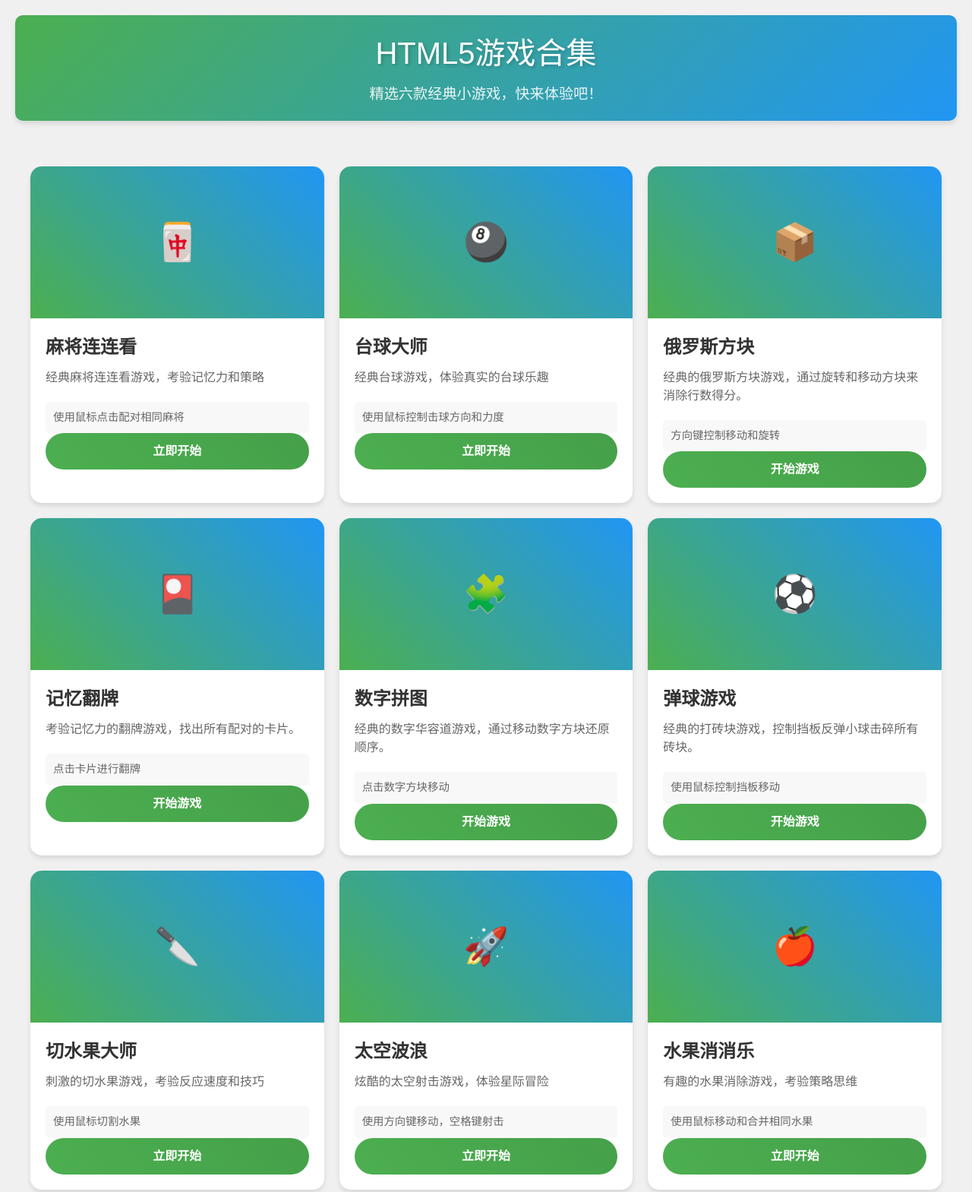
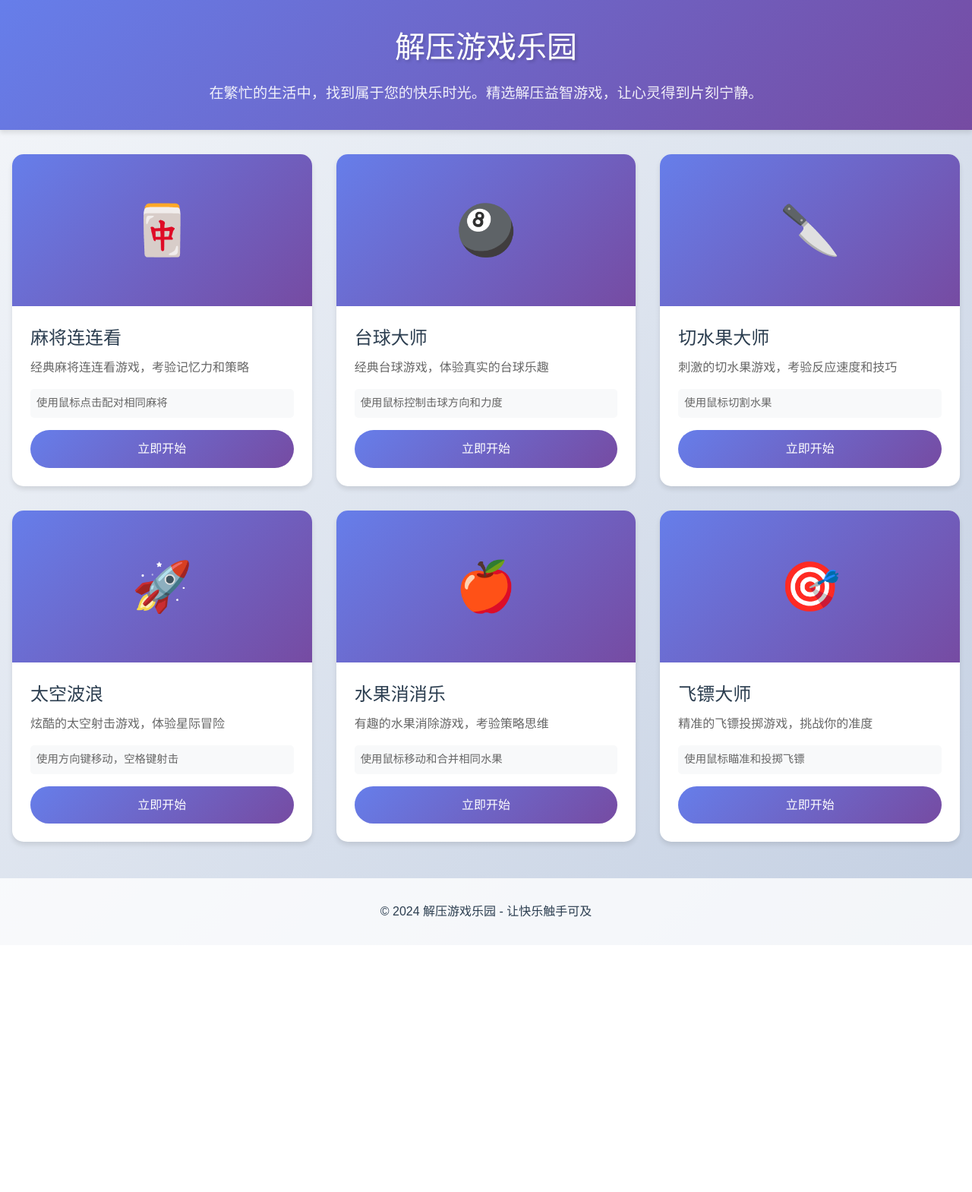
Before and after one commit to 7027886/monstersurvivorsclub.top, a plain HTML site: page index.html in a window 1280 px wide. Shown: the top 1569 px of the page at 76% size. After the commit the page ends 1244 px from the top, so only its background shows below. Drawn offline with nearby package versions, Linux system fonts and the light colour scheme.

Commit message:
Add files via upload
优化网站布局和文案，移除俄罗斯方块游戏"

```diff
--- a/index.html
+++ b/index.html
@@ -11,8 +11,8 @@
         gtag('js', new Date());
         gtag('config', 'G-GRNEMQ0MSS');
     </script>
-    <title>HTML5游戏合集 - 经典小游戏</title>
-    <meta name="description" content="免费在线游戏平台，提供多种类型的HTML5游戏，包括动作、益智、射击等多种游戏类型。">
+    <title>解压游戏乐园 - 让快乐触手可及</title>
+    <meta name="description" content="精选解压益智游戏，让您在繁忙之余找到片刻宁静。简单有趣的游戏，带来轻松愉悦的体验。">
     <meta property="og:title" content="在线游戏平台 - 免费HTML5游戏集合">
     <meta property="og:description" content="免费在线游戏平台，提供多种类型的HTML5游戏，包括动作、益智、射击等多种游戏类型。">
     <meta property="og:type" content="website">
@@ -33,126 +33,150 @@
         }
     </script>
     <style>
+        * {
+            margin: 0;
+            padding: 0;
+            box-sizing: border-box;
+            font-family: 'Microsoft YaHei', sans-serif;
+        }
+
         body {
-            font-family: Arial, sans-serif;
-            margin: 0;
-            padding: 20px;
-            background-color: #f0f0f0;
-            color: #333;
+            background: linear-gradient(135deg, #f5f7fa 0%, #c3cfe2 100%);
+            min-height: 100vh;
+            color: #2c3e50;
         }
+
+        .header {
+            background: linear-gradient(135deg, #667eea 0%, #764ba2 100%);
+            color: white;
+            padding: 2rem 1rem;
+            text-align: center;
+            box-shadow: 0 4px 6px rgba(0, 0, 0, 0.1);
+        }
+
+        .header h1 {
+            font-size: 2.5rem;
+            margin-bottom: 1rem;
+            text-shadow: 2px 2px 4px rgba(0, 0, 0, 0.2);
+        }
+
+        .header p {
+            font-size: 1.2rem;
+            opacity: 0.9;
+            max-width: 800px;
+            margin: 0 auto;
+            line-height: 1.6;
+        }
+
         .container {
             max-width: 1200px;
-            margin: 0 auto;
+            margin: 2rem auto;
+            padding: 0 1rem;
         }
-        .header {
-            text-align: center;
-            margin-bottom: 40px;
-            padding: 20px;
-            background: linear-gradient(135deg, #4CAF50, #2196F3);
-            border-radius: 10px;
-            color: white;
-            box-shadow: 0 4px 6px rgba(0, 0, 0, 0.1);
-        }
-        .header h1 {
-            font-size: 2.5em;
-            margin: 0;
-            text-shadow: 2px 2px 4px rgba(0, 0, 0, 0.2);
-        }
-        .header p {
-            font-size: 1.2em;
-            margin: 10px 0 0 0;
-            opacity: 0.9;
-        }
+
         .game-grid {
             display: grid;
-            grid-template-columns: repeat(auto-fit, minmax(300px, 1fr));
-            gap: 20px;
-            padding: 20px;
+            grid-template-columns: repeat(3, 1fr);
+            gap: 2rem;
+            margin-top: 2rem;
         }
+
         .game-card {
             background: white;
             border-radius: 15px;
+            overflow: hidden;
             box-shadow: 0 4px 6px rgba(0, 0, 0, 0.1);
-            overflow: hidden;
-            transition: all 0.3s ease;
-            position: relative;
+            transition: transform 0.3s ease, box-shadow 0.3s ease;
+            display: flex;
+            flex-direction: column;
         }
+
         .game-card:hover {
             transform: translateY(-5px);
-            box-shadow: 0 8px 12px rgba(0, 0, 0, 0.15);
+            box-shadow: 0 8px 15px rgba(0, 0, 0, 0.2);
         }
+
         .game-image {
             width: 100%;
             height: 200px;
-            object-fit: cover;
-            background: linear-gradient(45deg, #4CAF50, #2196F3);
+            background: linear-gradient(135deg, #667eea 0%, #764ba2 100%);
             display: flex;
             align-items: center;
             justify-content: center;
-            font-size: 48px;
+            font-size: 4rem;
             color: white;
         }
+
         .game-info {
-            padding: 20px;
+            padding: 1.5rem;
+            flex-grow: 1;
         }
+
         .game-title {
-            font-size: 1.5em;
-            color: #333;
-            margin: 0 0 10px 0;
-            font-weight: bold;
+            font-size: 1.5rem;
+            margin-bottom: 0.5rem;
+            color: #2c3e50;
         }
+
         .game-description {
             color: #666;
-            margin-bottom: 20px;
-            line-height: 1.5;
+            margin-bottom: 1rem;
+            line-height: 1.6;
         }
+
+        .game-controls {
+            color: #666;
+            font-size: 0.9rem;
+            margin-bottom: 1rem;
+            padding: 0.5rem;
+            background: #f8f9fa;
+            border-radius: 5px;
+        }
+
         .play-button {
             display: inline-block;
-            padding: 12px 24px;
-            background: linear-gradient(45deg, #4CAF50, #45a049);
+            padding: 0.8rem 1.5rem;
+            background: linear-gradient(135deg, #667eea 0%, #764ba2 100%);
             color: white;
             text-decoration: none;
             border-radius: 25px;
-            transition: all 0.3s ease;
-            font-weight: bold;
+            transition: transform 0.2s ease, box-shadow 0.2s ease;
             text-align: center;
             width: 100%;
-            box-sizing: border-box;
         }
+
         .play-button:hover {
-            background: linear-gradient(45deg, #45a049, #4CAF50);
-            transform: scale(1.05);
+            transform: translateY(-2px);
+            box-shadow: 0 4px 8px rgba(0, 0, 0, 0.2);
         }
-        .game-controls {
-            margin-top: 10px;
-            font-size: 0.9em;
-            color: #666;
-            padding: 10px;
-            background: #f8f8f8;
-            border-radius: 5px;
-        }
+
         .footer {
             text-align: center;
-            margin-top: 40px;
-            padding: 20px;
-            color: #666;
+            padding: 2rem;
+            background: rgba(255, 255, 255, 0.8);
+            margin-top: 3rem;
         }
+
         @media (max-width: 768px) {
             .game-grid {
+                grid-template-columns: repeat(2, 1fr);
+            }
+        }
+
+        @media (max-width: 480px) {
+            .game-grid {
                 grid-template-columns: 1fr;
-            }
-            .header h1 {
-                font-size: 2em;
             }
         }
     </style>
 </head>
 <body>
+    <header class="header">
+        <h1>解压游戏乐园</h1>
+        <p>在繁忙的生活中，找到属于您的快乐时光。精选解压益智游戏，让心灵得到片刻宁静。</p>
+    </header>
+
     <div class="container">
-        <div class="header">
-            <h1>HTML5游戏合集</h1>
-            <p>精选六款经典小游戏，快来体验吧！</p>
-        </div>
         <div class="game-grid">
             <div class="game-card">
                 <div class="game-image">🀄</div>
@@ -170,42 +194,6 @@
                     <p class="game-description">经典台球游戏，体验真实的台球乐趣</p>
                     <div class="game-controls">使用鼠标控制击球方向和力度</div>
                     <a href="https://www.crazygames.com/game/8-ball-billiards-classic" class="play-button" onclick="loadGame('https://www.crazygames.com/embed/8-ball-billiards-classic')">立即开始</a>
-                </div>
-            </div>
-            <div class="game-card">
-                <div class="game-image">📦</div>
-                <div class="game-info">
-                    <h2 class="game-title">俄罗斯方块</h2>
-                    <p class="game-description">经典的俄罗斯方块游戏，通过旋转和移动方块来消除行数得分。</p>
-                    <div class="game-controls">方向键控制移动和旋转</div>
-                    <a href="./games/tetris.html" target="_blank" class="play-button">开始游戏</a>
-                </div>
-            </div>
-            <div class="game-card">
-                <div class="game-image">🎴</div>
-                <div class="game-info">
-                    <h2 class="game-title">记忆翻牌</h2>
-                    <p class="game-description">考验记忆力的翻牌游戏，找出所有配对的卡片。</p>
-                    <div class="game-controls">点击卡片进行翻牌</div>
-                    <a href="./games/memory.html" target="_blank" class="play-button">开始游戏</a>
-                </div>
-            </div>
-            <div class="game-card">
-                <div class="game-image">🧩</div>
-                <div class="game-info">
-                    <h2 class="game-title">数字拼图</h2>
-                    <p class="game-description">经典的数字华容道游戏，通过移动数字方块还原顺序。</p>
-                    <div class="game-controls">点击数字方块移动</div>
-                    <a href="./games/puzzle.html" target="_blank" class="play-button">开始游戏</a>
-                </div>
-            </div>
-            <div class="game-card">
-                <div class="game-image">⚽</div>
-                <div class="game-info">
-                    <h2 class="game-title">弹球游戏</h2>
-                    <p class="game-description">经典的打砖块游戏，控制挡板反弹小球击碎所有砖块。</p>
-                    <div class="game-controls">使用鼠标控制挡板移动</div>
-                    <a href="./games/ball.html" target="_blank" class="play-button">开始游戏</a>
                 </div>
             </div>
             <div class="game-card">
@@ -245,9 +233,41 @@
                 </div>
             </div>
         </div>
-        <div class="footer">
-            <p>© 2024 HTML5游戏合集 - 所有游戏均由HTML5和JavaScript开发</p>
-        </div>
     </div>
+
+    <footer class="footer">
+        <p>© 2024 解压游戏乐园 - 让快乐触手可及</p>
+    </footer>
+
+    <script>
+        function loadGame(url) {
+            const gameWindow = window.open('', '_blank');
+            gameWindow.document.write(`
+                <!DOCTYPE html>
+                <html>
+                <head>
+                    <title>游戏</title>
+                    <style>
+                        body, html {
+                            margin: 0;
+                            padding: 0;
+                            width: 100%;
+                            height: 100%;
+                            overflow: hidden;
+                        }
+                        iframe {
+                            width: 100%;
+                            height: 100%;
+                            border: none;
+                        }
+                    </style>
+                </head>
+                <body>
+                    <iframe src="${url}" allow="gamepad *;"></iframe>
+                </body>
+                </html>
+            `);
+        }
+    </script>
 </body>
 </html>
```
